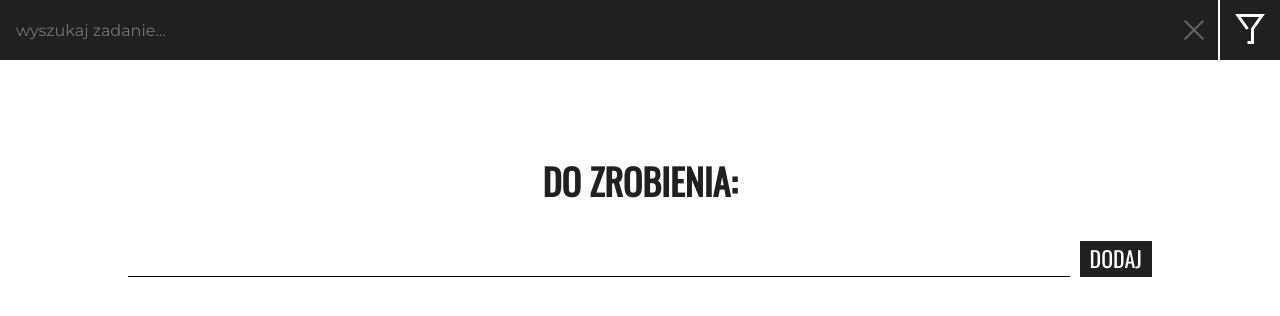
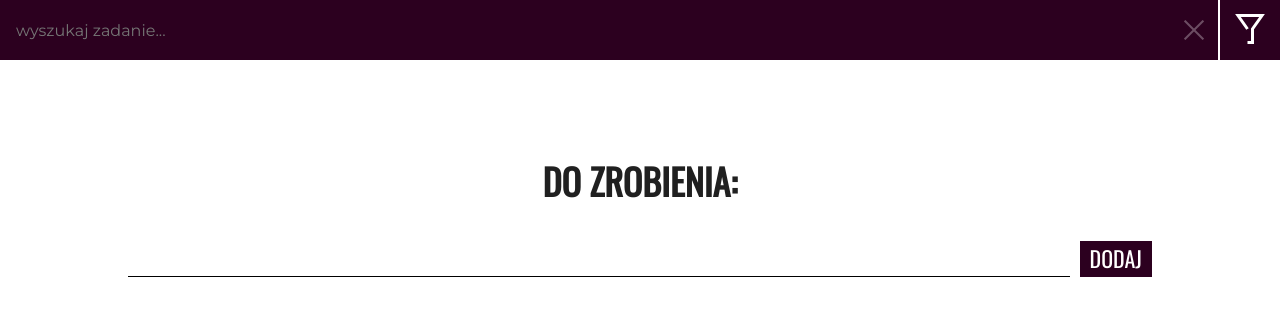
Before and after one commit to marta-kapolka/to-do_2, a website with bundled scripts: page index.html in a window 1280 px wide. Built offline with nearby package versions, Linux system fonts and the light colour scheme.

Commit message:
feat: change primary color

```diff
--- a/styles/scss/_base.scss
+++ b/styles/scss/_base.scss
@@ -3,7 +3,6 @@
 body {
   align-items: center;
   background-color: $background-color;
-  color: $primary-color;
   display: flex;
   flex-direction: column;
   width: 100vw;
--- a/styles/scss/_variables.scss
+++ b/styles/scss/_variables.scss
@@ -1,4 +1,5 @@
-$primary-color: #202020;
+$primary-color: #2c001f;
+$text-color: #202020;
 $background-color: white;
 $error-color: #a00000;
 $important-color: #a00000;
--- a/styles/scss/reset/_typography.scss
+++ b/styles/scss/reset/_typography.scss
@@ -1,7 +1,7 @@
 @import "../variables.scss";
 
 html {
-  color: $primary-color;
+  color: $text-color;
   font-family: $primary-font;
   font-size: 62.5%;
 }
```
Also changed, not shown: styles/css/main.css, 1 other file.
